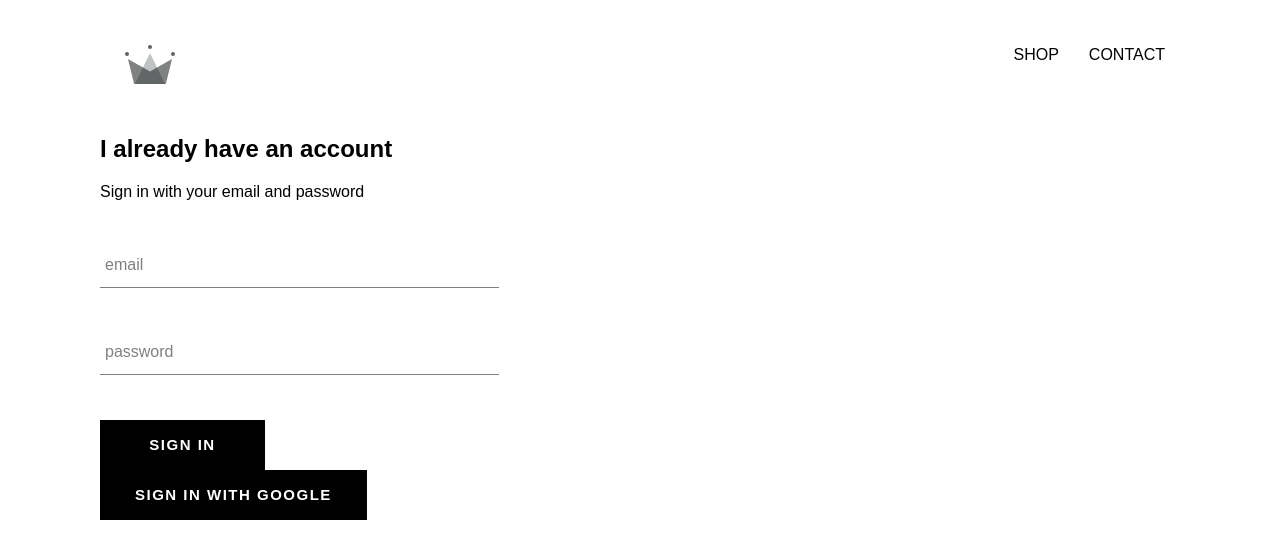
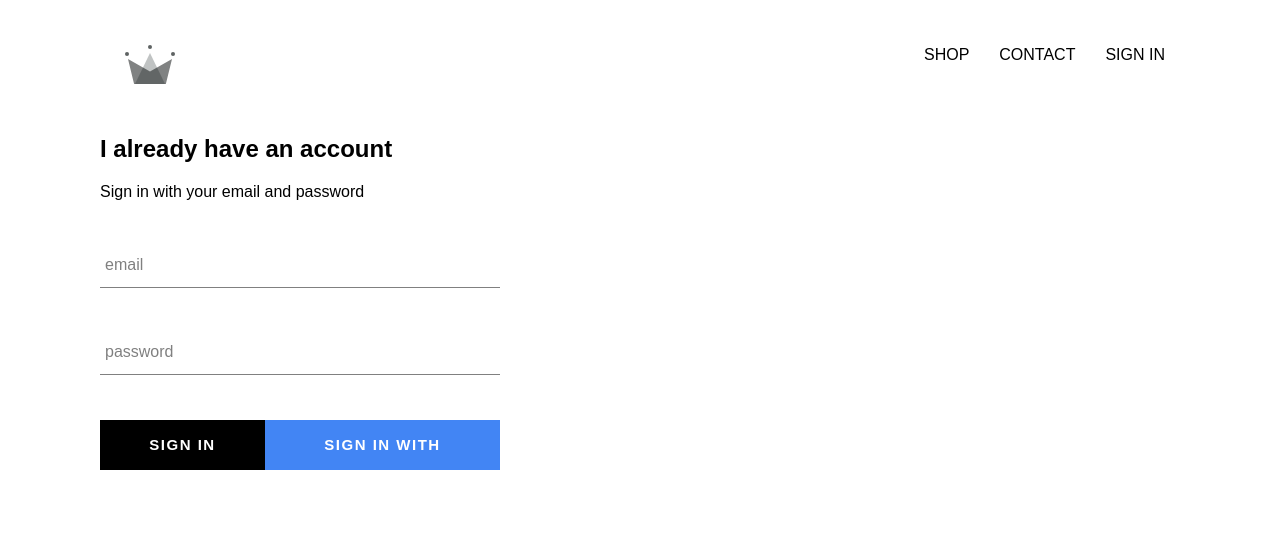
Before and after one commit to RaduRS/guitar-sound-sourcecode, a React (Create React App) app: page /signin in a window 1280 px wide. Shown: the top 558 px of the page. Built offline with nearby package versions, Linux system fonts and the light colour scheme; no server answers; the HTML template or start-up script is replaced by a standard one.

Commit message:
imporve css on sign in and sing out

```diff
--- a/src/App.css
+++ b/src/App.css
@@ -7,3 +7,7 @@
     text-decoration: none;
     color: black;
 }
+
+*{
+    box-sizing: border-box;
+}
--- a/src/App.js
+++ b/src/App.js
@@ -38,7 +38,7 @@
   render(){
     return (
       <div>
-      <Header/>
+      <Header currentUser={this.state.currentUser}/>
         <Switch>
         <Route exact path='/' component={Homepage}/>
         <Route path='/shop' component={ShopPage}/>
--- a/src/components/custom-button/custom-button.components.jsx
+++ b/src/components/custom-button/custom-button.components.jsx
@@ -1,9 +1,9 @@
 import React from 'react'
 import './custom-button.styles.scss'
 
-function CustomButton ({ children, ...otherProps }) {
+function CustomButton ({ children,  isGoogleSignIn, ...otherProps }) {
     return (
-        <button className='custom-button' {...otherProps}>
+        <button className={`${isGoogleSignIn ? 'google-sign-in' : ''} custom-button`} {...otherProps}>
             {children}
         </button>
     )
--- a/src/components/custom-button/custom-button.styles.scss
+++ b/src/components/custom-button/custom-button.styles.scss
@@ -19,4 +19,14 @@
     color: black;
     border: 1px solid black;
   }
+
+  &.google-sign-in{
+    background-color: #4285f4;
+    color: white;
+
+    &:hover{
+      background-color: #357ae8;
+      border: none;
+    }
+  }
 }
--- a/src/components/header/header.component.jsx
+++ b/src/components/header/header.component.jsx
@@ -2,8 +2,9 @@
 import './header.styles.scss'
 import { Link }from 'react-router-dom'
 import { ReactComponent as Logo} from '../../assets/logo.svg.svg'
+import { auth } from '../../firebase/firebase.utils.js'
 
-function Header() {
+function Header ({currentUser}) {
     return (
         <div className='header'>
             <Link className='logo-container' to='/'>
@@ -16,6 +17,12 @@
                 <Link className='option' to='/shop'>
                 CONTACT
                 </Link>
+                {
+                    currentUser ?
+                    <div className='option' onClick={() => auth.signOut()}>SIGN OUT</div>
+                    :
+                    <Link className='option' to='/signin'>SIGN IN</Link>
+                }
             </div>
         </div>
     )
--- a/src/components/header/header.styles.scss
+++ b/src/components/header/header.styles.scss
@@ -20,6 +20,7 @@
 
     .option {
       padding: 10px 15px;
+      cursor: pointer;
     }
   }
 }
--- a/src/components/sign-in/sign-in.component.jsx
+++ b/src/components/sign-in/sign-in.component.jsx
@@ -45,8 +45,10 @@
 
                     <FormInput name='password' type='password' value={this.state.password} label='password' required handleChange={this.changeHandle}/>
 
+                    <div className='buttons'>
                     <CustomButton type='submit' value='Submit'>Sign In</CustomButton>
-                    <CustomButton onClick={signInWithGoogle} > {' '}Sign in with Google{' '}</CustomButton>
+                    <CustomButton onClick={signInWithGoogle} isGoogleSignIn > {' '}Sign in with Google{' '}</CustomButton>
+                    </div>
                 </form>
             </div>
         )
--- a/src/components/sign-in/sign-in.styles.scss
+++ b/src/components/sign-in/sign-in.styles.scss
@@ -1,9 +1,14 @@
 .sign-in {
-    width: 30vw;
+    width: 400px;
     display: flex;
     flex-direction: column;
 
     .title{
         margin: 10px 0;
     }
+
+    .buttons{
+        display: flex;
+        justify-content: space-between;
+    }
 }
```
